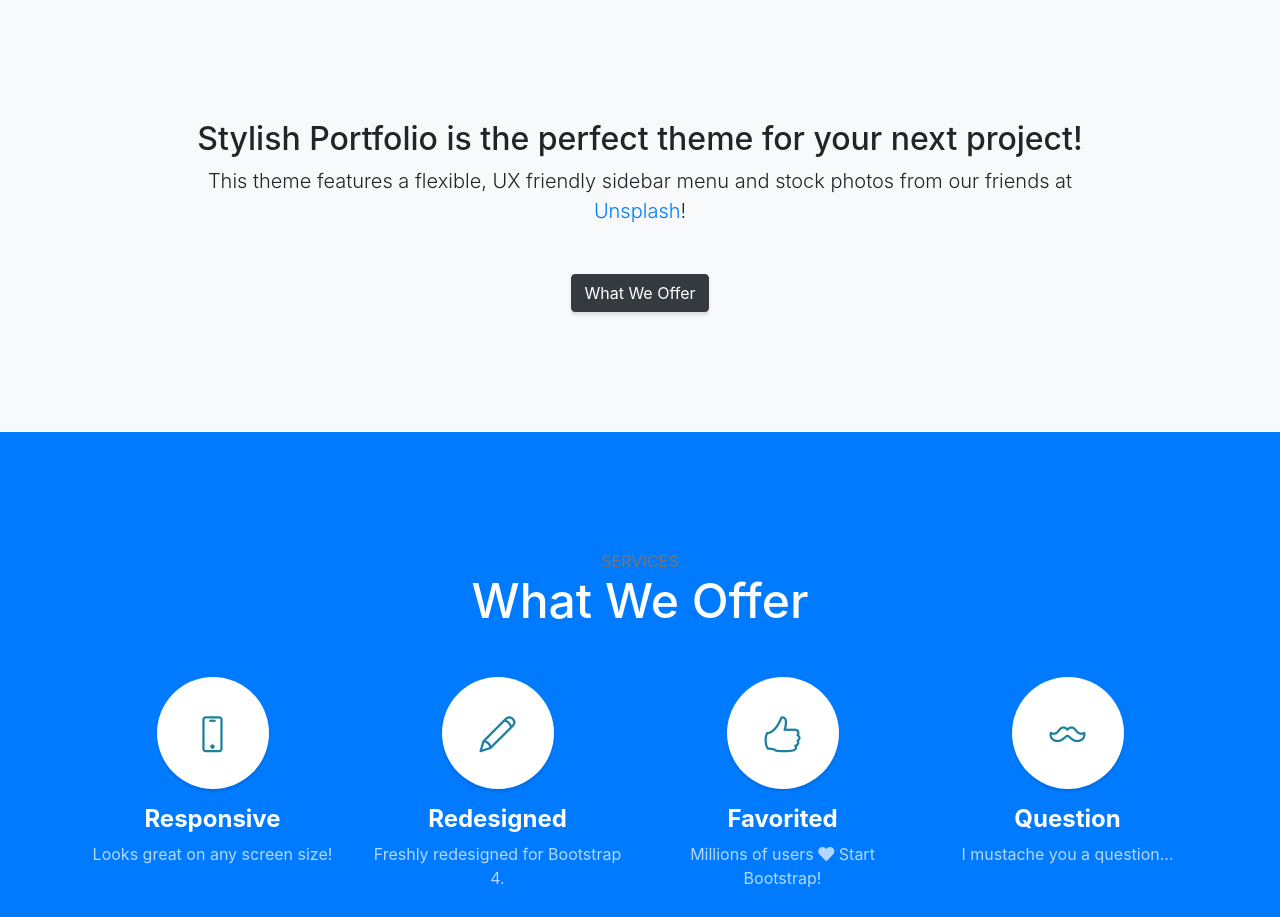
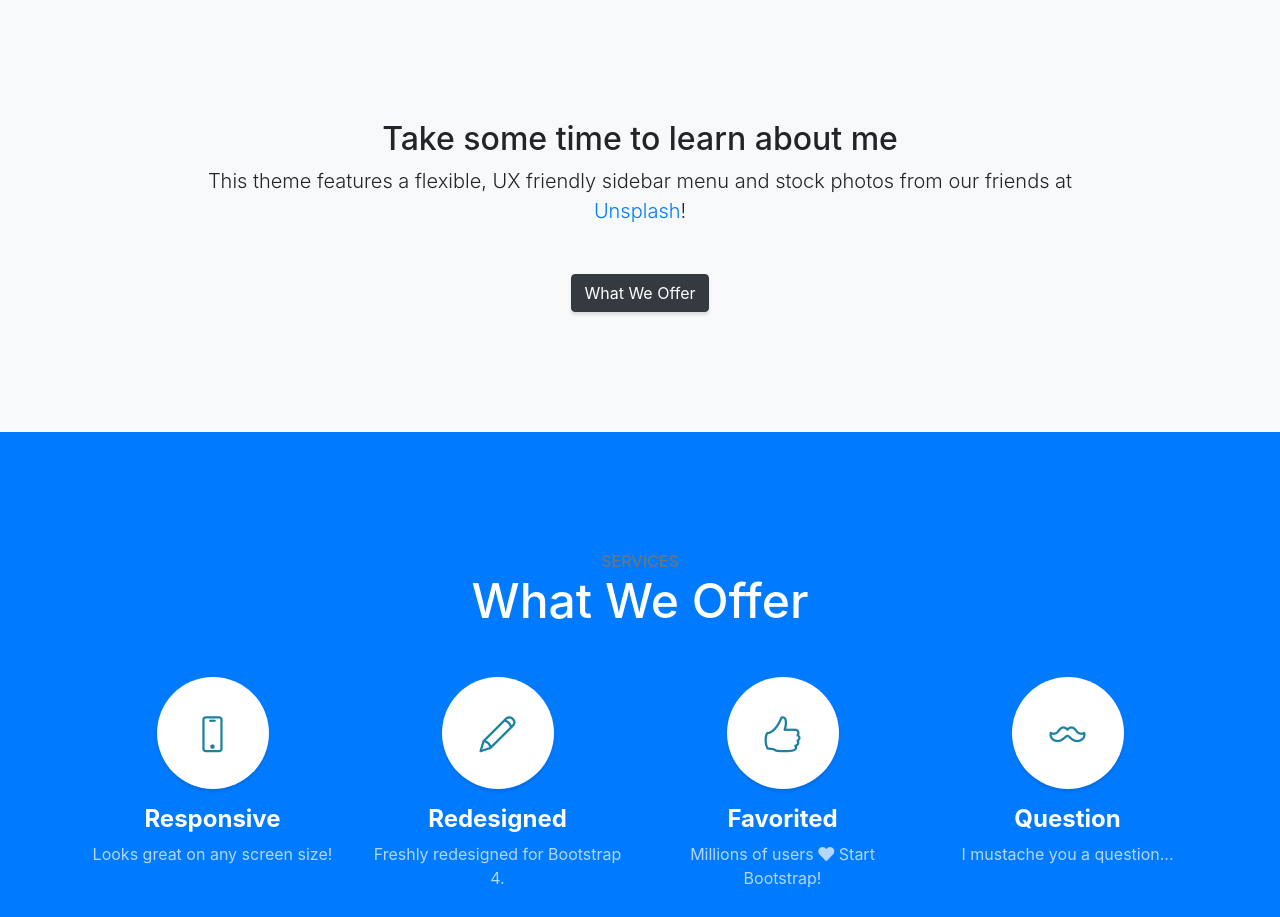
Before and after one commit to vickydanko06/Portfolio, a website with bundled scripts: page index.html in a window 1280 px wide. Shown: the part 800-1717 px from the top of the page. Built offline with nearby package versions, Linux system fonts and the light colour scheme.

Commit message:
updated h2

```diff
--- a/index.html
+++ b/index.html
@@ -69,7 +69,7 @@
     <div class="container text-center">
       <div class="row">
         <div class="col-lg-10 mx-auto">
-          <h2>Stylish Portfolio is the perfect theme for your next project!</h2>
+          <h2>Take some time to learn about me</h2>
           <p class="lead mb-5">This theme features a flexible, UX friendly sidebar menu and stock photos from our friends at
             <a href="https://unsplash.com/">Unsplash</a>!</p>
           <a class="btn btn-dark btn-xl js-scroll-trigger" href="#services">What We Offer</a>
```
